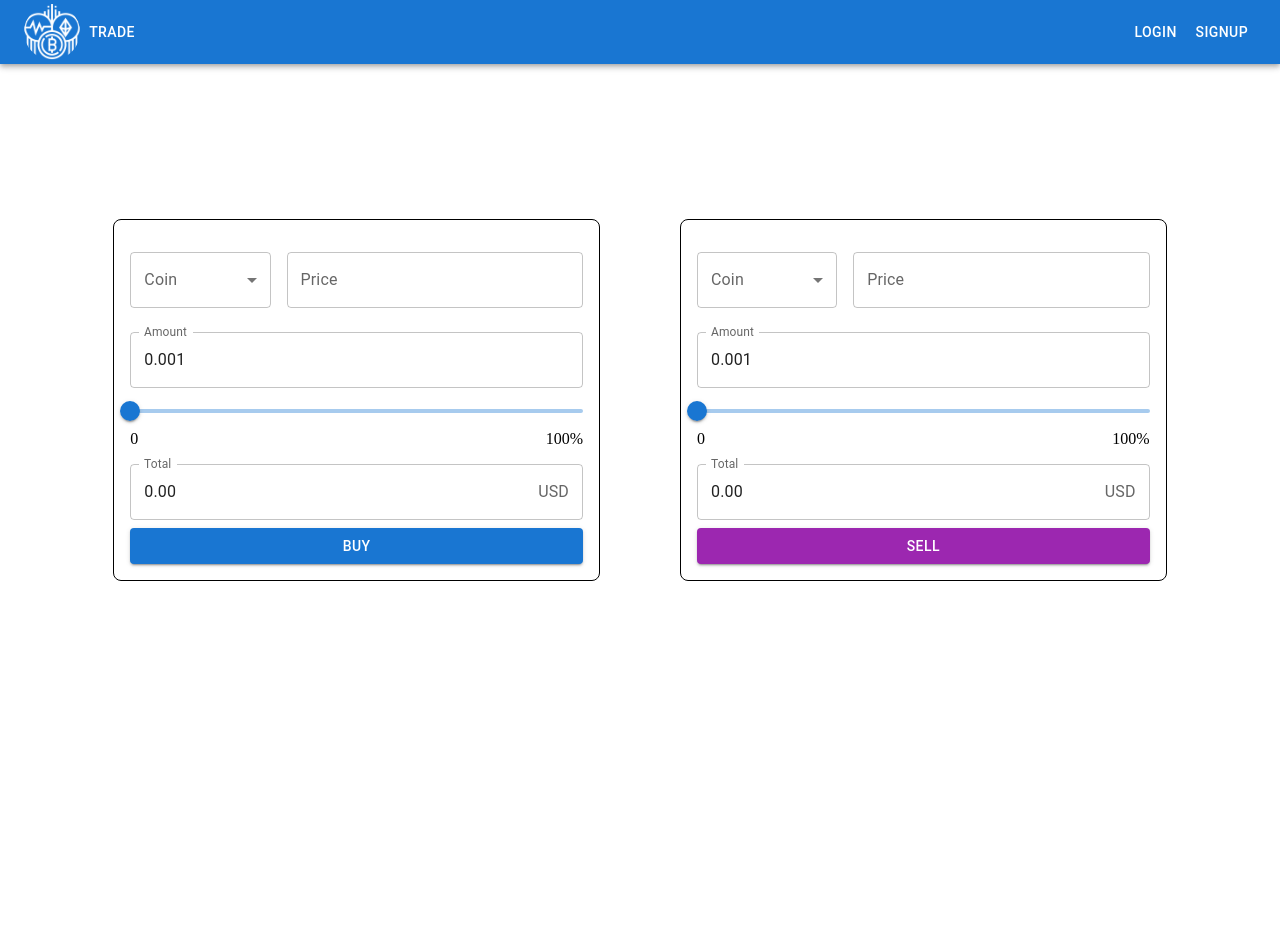
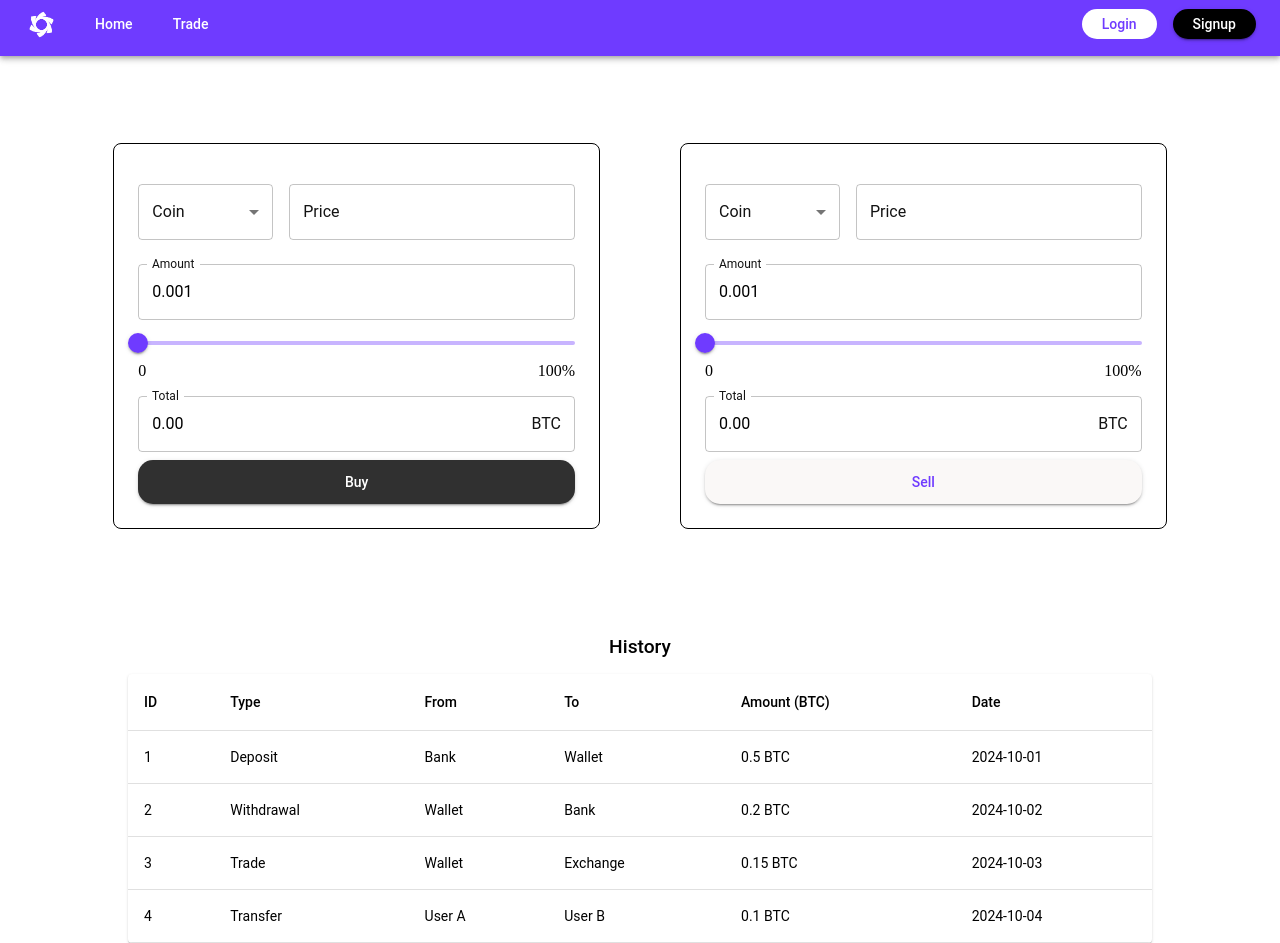
Before and after one commit to Chi-Quynh/Innovation-Project, a React (Create React App) app: page /trade in a window 1280 px wide. Before the commit the page ends 800 px from the top, so only its background shows below. Built offline with nearby package versions, Linux system fonts and the light colour scheme; the HTML template or start-up script is replaced by a standard one.

Commit message:
UI Update

```diff
--- a/src/asset/style.css
+++ /dev/null
@@ -1,28 +0,0 @@
-* {
-  padding: 0;
-  margin: 0;
-}
-
-.search-bar {
-  display: grid;
-  grid-template-columns: 2fr 1fr;
-  padding: 0.5rem;
-}
-
-.trade-column {
-  display: block;
-  align-items: center;
-  padding: 0.5rem;
-  margin: 5%;
-}
-
-.trade-box {
-  display: block;
-  width: 360px;
-  height: 360px;
-  border-radius: 2%;
-  padding: 5%;
-
-  border-style: solid;
-  border-width: 1px;
-}
--- a/src/components/Navbar.js
+++ b/src/components/Navbar.js
@@ -1,34 +1,89 @@
-// src/components/NavBar.js
-import React from 'react';
-import { AppBar, Toolbar, Button, Avatar, Typography, Box } from '@mui/material';
-import { Link } from 'react-router-dom';
-import { useAuth } from '../context/AuthContext';
-import logo from '../images/crypto.png'; // Adjust the path based on your folder structure
+import React from "react";
+import { AppBar, Toolbar, Button, Avatar, Box } from "@mui/material";
+import { Link } from "react-router-dom";
+import { useAuth } from "../context/AuthContext";
+import logo from "../images/Crypto.png"; // Ensure this path is correct for your logo
 
 const NavBar = () => {
   const { user, logout } = useAuth();
 
   return (
-        <AppBar position="static">
-            <Toolbar>
+    <AppBar
+      position="static"
+      sx={{
+        height: "7vh", // Adjust if necessary for your design
+        padding: "0px",
+        backgroundColor: "#6f3bff", // Consistent theme color
+      }}
+    >
+      <Toolbar
+        variant="dense"
+        sx={{
+          minHeight: "48px",
+          padding: "0px",
+          justifyContent: "space-between", // This will align items as required
+          alignItems: "center",
+        }}
+      >
         <Box display="flex" alignItems="center">
-                    <Avatar src={logo} style={{ width: 56, height: 56 }} />
-                    <Button color="inherit" component={Link} to="/trade">Trade</Button>
+          <Avatar src={logo} sx={{ width: 35, height: 35, marginRight: 2 }} />
+          <Button color="inherit" component={Link} to="/">
+            Home
+          </Button>
+          <Button color="inherit" component={Link} to="/trade">
+            Trade
+          </Button>
         </Box>
-                <Typography className="logo" variant="h6" style={{ flexGrow: 1 }}>
-                </Typography>
         {user ? (
           <>
-                        <Avatar alt={user.username} style={{ marginRight: 16 }}>
+            <Avatar
+              alt={user.username}
+              sx={{
+                width: 35,
+                height: 35,
+                marginRight: 2,
+                backgroundColor: "#fff",
+                color: "#6f3bff",
+              }}
+            >
               {user.username.charAt(0).toUpperCase()}
             </Avatar>
-                        <Button color="inherit" onClick={logout}>Logout</Button>
+            <Button color="inherit" onClick={logout}>
+              Logout
+            </Button>
           </>
         ) : (
-                    <>
-                        <Button color="inherit" component={Link} to="/login">Login</Button>
-                        <Button color="inherit" component={Link} to="/signup">Signup</Button>
-                    </>
+          <Box display="flex" alignItems="center">
+            <Button
+              sx={{
+                backgroundColor: "white",
+                color: "#6f3bff",
+                height: "30px",
+                "&:hover": {
+                  backgroundColor: "#ddd",
+                },
+              }}
+              component={Link}
+              to="/login"
+            >
+              Login
+            </Button>
+            <Button
+              variant="contained"
+              sx={{
+                height: "30px",
+                backgroundColor: "#000",
+                ml: 2, // Adding a left margin for spacing between buttons
+                "&:hover": {
+                  backgroundColor: "#333",
+                },
+              }}
+              component={Link}
+              to="/signup"
+            >
+              Signup
+            </Button>
+          </Box>
         )}
       </Toolbar>
     </AppBar>
--- /dev/null
+++ b/src/components/Theme.js
@@ -0,0 +1,90 @@
+// theme.js
+import { createTheme } from "@mui/material/styles";
+
+const theme = createTheme({
+  palette: {
+    primary: {
+      main: "#6f3bff", // The purple color for buttons and header
+    },
+    secondary: {
+      main: "#1976d2",
+    },
+    light: {
+      main: "#faf8f7", // The light grey background
+    },
+    background: {
+      default: "#f0edf9", // The light grey background
+      paper: "#ffffff", // White containers
+    },
+    text: {
+      primary: "#000000", // Black text for headers
+      secondary: "#131313", // Purple for some secondary text
+    },
+  },
+  typography: {
+    fontFamily: "Roboto, sans-serif",
+    h1: {
+      fontSize: "2rem",
+      fontWeight: 700, // Bold header
+    },
+    h2: {
+      fontSize: "1.5rem",
+      fontWeight: 600,
+    },
+    h3: {
+      fontSize: "1.2rem",
+      fontWeight: 500,
+    },
+    body1: {
+      fontSize: "1rem",
+      fontWeight: 400,
+    },
+    body2: {
+      fontSize: "0.875rem",
+      fontWeight: 400,
+    },
+  },
+  components: {
+    MuiButton: {
+      styleOverrides: {
+        root: {
+          padding: "10px 20px", // Padding for buttons
+          borderRadius: "15px", // Rounded corners for buttons
+          textTransform: "none", // Avoid uppercase transformation
+        },
+        containedPrimary: {
+          backgroundColor: "#303030",
+          "&:hover": {
+            backgroundColor: "#5e32e6",
+          },
+        },
+        containedSecondary: {
+          backgroundColor: "#faf8f7",
+          color: "#6f3bff",
+          "&:hover": {
+            backgroundColor: "#5e32e6",
+            color: "#faf8f7",
+          },
+        },
+        transition: "background-color 0.8s ease", // Smooth transition
+        "&:hover": {
+          backgroundColor: "#ddd", // Background on hover
+        },
+        "&.Mui-selected": {
+          backgroundColor: "#6f3bff", // Background when selected
+          color: "#fff", // Text color when selected
+        },
+      },
+    },
+    MuiCard: {
+      styleOverrides: {
+        root: {
+          borderRadius: "25px", // Rounded corners for cards
+          boxShadow: "0px 4px 12px rgba(0, 0, 0, 0.1)", // Soft shadow
+        },
+      },
+    },
+  },
+});
+
+export default theme;
--- a/src/components/TradingPage.js
+++ b/src/components/TradingPage.js
@@ -1,15 +1,69 @@
-import {React, useState } from 'react';
-import NavBar from '../components/Navbar';
-import { Button, TextField, MenuItem, Box, Grid2, Slider, InputAdornment, Snackbar, Alert} from '@mui/material';
+import { React, useState } from "react";
+import NavBar from "../components/Navbar";
+import {
+  Button,
+  TextField,
+  MenuItem,
+  Box,
+  Grid2,
+  Slider,
+  InputAdornment,
+  Snackbar,
+  Alert,
+  Table,
+  TableBody,
+  TableCell,
+  TableContainer,
+  TableHead,
+  TableRow,
+  Paper,
+  Typography,
+} from "@mui/material";
 
 const TradingPage = () => {
   // State for Buy Section
   const [buyCoinAmount, setBuyCoinAmount] = useState(0.001);
-    const [buyCoinPrice, setBuyCoinPrice] = useState(''); // State for the selected coin price
+  const [buyCoinPrice, setBuyCoinPrice] = useState(""); // State for the selected coin price
 
   // State for Sell Section
   const [sellCoinAmount, setSellCoinAmount] = useState(0.001);
-    const [sellCoinPrice, setSellCoinPrice] = useState(''); // State for the selected coin price
+  const [sellCoinPrice, setSellCoinPrice] = useState(""); // State for the selected coin price
+
+  // Sample data for the history table (replace this with your actual data)
+  const historyData = [
+    {
+      id: 1,
+      type: "Deposit",
+      from: "Bank",
+      to: "Wallet",
+      amount: 0.5,
+      date: "2024-10-01",
+    },
+    {
+      id: 2,
+      type: "Withdrawal",
+      from: "Wallet",
+      to: "Bank",
+      amount: 0.2,
+      date: "2024-10-02",
+    },
+    {
+      id: 3,
+      type: "Trade",
+      from: "Wallet",
+      to: "Exchange",
+      amount: 0.15,
+      date: "2024-10-03",
+    },
+    {
+      id: 4,
+      type: "Transfer",
+      from: "User A",
+      to: "User B",
+      amount: 0.1,
+      date: "2024-10-04",
+    },
+  ];
 
   // Handlers for Buy Section Slider
   const handleBuySliderChange = (event, newValue) => {
@@ -17,11 +71,15 @@ const TradingPage = () => {
   };
 
   const handleBuyInputChange = (event) => {
-        setBuyCoinAmount(event.target.value === '' ? '' : Number(event.target.value));
+    setBuyCoinAmount(
+      event.target.value === "" ? "" : Number(event.target.value)
+    );
   };
 
   const handleBuyPriceChange = (event) => {
-        setBuyCoinPrice(event.target.value === '' ? '' : Number(event.target.value));
+    setBuyCoinPrice(
+      event.target.value === "" ? "" : Number(event.target.value)
+    );
   };
 
   // Handlers for Sell Section Slider
@@ -30,11 +88,15 @@ const TradingPage = () => {
   };
 
   const handleSellInputChange = (event) => {
-        setSellCoinAmount(event.target.value === '' ? '' : Number(event.target.value));
+    setSellCoinAmount(
+      event.target.value === "" ? "" : Number(event.target.value)
+    );
   };
 
   const handleSellPriceChange = (event) => {
-        setSellCoinPrice(event.target.value === '' ? '' : Number(event.target.value));
+    setSellCoinPrice(
+      event.target.value === "" ? "" : Number(event.target.value)
+    );
   };
 
   const formatCoinAmount = (value) => {
@@ -46,19 +108,23 @@ const TradingPage = () => {
   const sellTotalPrice = sellCoinAmount * sellCoinPrice;
 
   // Snackbar state for popup
-    const [popup, setPopup] = useState({ open: false, message: '', type: '' });
+  const [popup, setPopup] = useState({ open: false, message: "", type: "" });
 
   // Handle Buy Button Click
   const handleBuyClick = () => {
     // Close the popup first if already open, then trigger a new one
-        setPopup({ open: false, message: '', type: '' });
+    setPopup({ open: false, message: "", type: "" });
     if (validateBuyForm()) {
       setTimeout(() => {
-                setPopup({ open: true, message: 'Purchased', type: 'success' });
+        setPopup({ open: true, message: "Purchased", type: "success" });
       }, 0);
     } else {
       setTimeout(() => {
-                setPopup({ open: true, message: 'Error: Select a coin and enter a valid price!', type: 'error' });
+        setPopup({
+          open: true,
+          message: "Error: Select a coin and enter a valid price!",
+          type: "error",
+        });
       }, 0);
     }
   };
@@ -66,25 +132,29 @@ const TradingPage = () => {
   // Handle Sell Button Click
   const handleSellClick = () => {
     // Close the popup first if already open, then trigger a new one
-        setPopup({ open: false, message: '', type: '' });
+    setPopup({ open: false, message: "", type: "" });
     if (validateSellForm()) {
       setTimeout(() => {
-                setPopup({ open: true, message: 'Sold', type: 'success' });
+        setPopup({ open: true, message: "Sold", type: "success" });
       }, 0);
     } else {
       setTimeout(() => {
-                setPopup({ open: true, message: 'Error: Select a coin and enter a valid price!', type: 'error' });
+        setPopup({
+          open: true,
+          message: "Error: Select a coin and enter a valid price!",
+          type: "error",
+        });
       }, 0);
     }
   };
 
   // Close Snackbar
   const handleClosePopup = () => {
-        setPopup({ open: false, message: '', type: '' });
+    setPopup({ open: false, message: "", type: "" });
   };
 
-    const [buyCoin, setBuyCoin] = useState('');
-    const [sellCoin, setSellCoin] = useState('');
+  const [buyCoin, setBuyCoin] = useState("");
+  const [sellCoin, setSellCoin] = useState("");
 
   // Handlers for Buy Section
   const handleBuyCoinChange = (event) => {
@@ -117,18 +187,25 @@ const TradingPage = () => {
       {/* Content */}
       <Box
         sx={{
-                    position: 'absolute',  // High alert because a new Navbar may mess this up
-                    top: 0,
-                    left: 0,
-                    height: '100%',
-                    width: '100%',
-                    zIndex: -1 //Crucial to make the navbar interactive again
+          display: "flex",
         }}
       >
-                <Grid2 container spacing={10} justifyContent="center" alignItems="center" sx={{ minHeight: '100vh' }}>
+        <Grid2
+          container
+          spacing={10}
+          justifyContent="center"
+          alignItems="center"
+          sx={{ minHeight: "70vh", minWidth: "100%" }}
+        >
           {/* Buy Section */}
           <Grid2 item size={5}>
-                        <Box border={1} borderRadius={2} p={2} textAlign="center">
+            <Box
+              border={1}
+              borderRadius={2}
+              p={2}
+              textAlign="center"
+              padding={3}
+            >
               {/* Row for Select Coin and Price Input */}
               <Grid2 container spacing={2}>
                 <Grid2 item size={4}>
@@ -200,10 +277,17 @@ const TradingPage = () => {
                 margin="normal"
                 InputProps={{
                   readOnly: true, // Making the field read-only
-                                    endAdornment: <InputAdornment position="end">USD</InputAdornment>,
+                  endAdornment: (
+                    <InputAdornment position="end">BTC</InputAdornment>
+                  ),
                 }}
               />
-                            <Button variant="contained" color="primary" fullWidth onClick={handleBuyClick}>
+              <Button
+                variant="contained"
+                color="primary"
+                fullWidth
+                onClick={handleBuyClick}
+              >
                 Buy
               </Button>
             </Box>
@@ -211,7 +295,13 @@ const TradingPage = () => {
 
           {/* Sell Section */}
           <Grid2 item size={5}>
-                        <Box border={1} borderRadius={2} p={2} textAlign="center">
+            <Box
+              border={1}
+              borderRadius={2}
+              p={2}
+              textAlign="center"
+              padding={3}
+            >
               {/* Row for Select Coin and Price Input */}
               <Grid2 container spacing={2}>
                 <Grid2 item size={4}>
@@ -283,10 +373,17 @@ const TradingPage = () => {
                 margin="normal"
                 InputProps={{
                   readOnly: true, // Making the field read-only
-                                    endAdornment: <InputAdornment position="end">USD</InputAdornment>,
+                  endAdornment: (
+                    <InputAdornment position="end">BTC</InputAdornment>
+                  ),
                 }}
               />
-                            <Button variant="contained" color="secondary" fullWidth onClick={handleSellClick}>
+              <Button
+                variant="contained"
+                color="secondary"
+                fullWidth
+                onClick={handleSellClick}
+              >
                 Sell
               </Button>
             </Box>
@@ -298,19 +395,61 @@ const TradingPage = () => {
         open={popup.open}
         autoHideDuration={3000}
         onClose={handleClosePopup}
-                anchorOrigin={{ vertical: 'bottom', horizontal: 'center' }}
+        anchorOrigin={{ vertical: "bottom", horizontal: "center" }}
       >
         <Alert
           severity={popup.type}
           sx={{
-                        width: '100%',
+            width: "100%",
           }}
         >
           {popup.message}
         </Alert>
       </Snackbar>
+      <Box
+        sx={{
+          display: "flex",
+          flexDirection: "column", // Stack Typography and Table vertically
+          alignItems: "center", // Centers both Typography and Table horizontally
+          marginTop: "20px",
+          width: "100%", // Ensures it spans the full width
+        }}
+      >
+        {/* Centered Typography for History */}
+        <Typography variant="h3" sx={{ marginBottom: 2 }}>
+          History
+        </Typography>
+
+        {/* Centered Table */}
+        <TableContainer component={Paper} sx={{ maxWidth: "80%" }}>
+          <Table>
+            <TableHead>
+              <TableRow>
+                <TableCell>ID</TableCell>
+                <TableCell>Type</TableCell>
+                <TableCell>From</TableCell>
+                <TableCell>To</TableCell>
+                <TableCell>Amount (BTC)</TableCell>
+                <TableCell>Date</TableCell>
+              </TableRow>
+            </TableHead>
+            <TableBody>
+              {historyData.map((row) => (
+                <TableRow key={row.id}>
+                  <TableCell>{row.id}</TableCell>
+                  <TableCell>{row.type}</TableCell>
+                  <TableCell>{row.from}</TableCell>
+                  <TableCell>{row.to}</TableCell>
+                  <TableCell>{row.amount} BTC</TableCell>
+                  <TableCell>{row.date}</TableCell>
+                </TableRow>
+              ))}
+            </TableBody>
+          </Table>
+        </TableContainer>
+      </Box>
     </>
-    )
-}
+  );
+};
 
 export default TradingPage;
--- a/src/images/style.css
+++ b/src/images/style.css
@@ -1,6 +1,6 @@
 * {
-  padding: 0;
-  margin: 0;
+  padding: 0px;
+  margin: 0px;
 }
 
 .search-bar {
@@ -15,14 +15,6 @@
   padding: 0.5rem;
   margin: 5%;
 }
-
 .trade-box {
-  display: block;
-  width: 360px;
-  height: 360px;
-  border-radius: 2%;
-  padding: 5%;
-
-  border-style: solid;
-  border-width: 1px;
+  width: 15em;
 }
```
Also changed, not shown: src/App.js (+6 -1 lines), src/components/HomePage.js (+90 -27 lines), src/components/LoginPage.js (+85 -17 lines), src/components/SignupPage.js (+60 -17 lines), src/images/2363386.jpg (added), src/images/crypto.png. Lines whose indentation alone changed are shown as unchanged.
